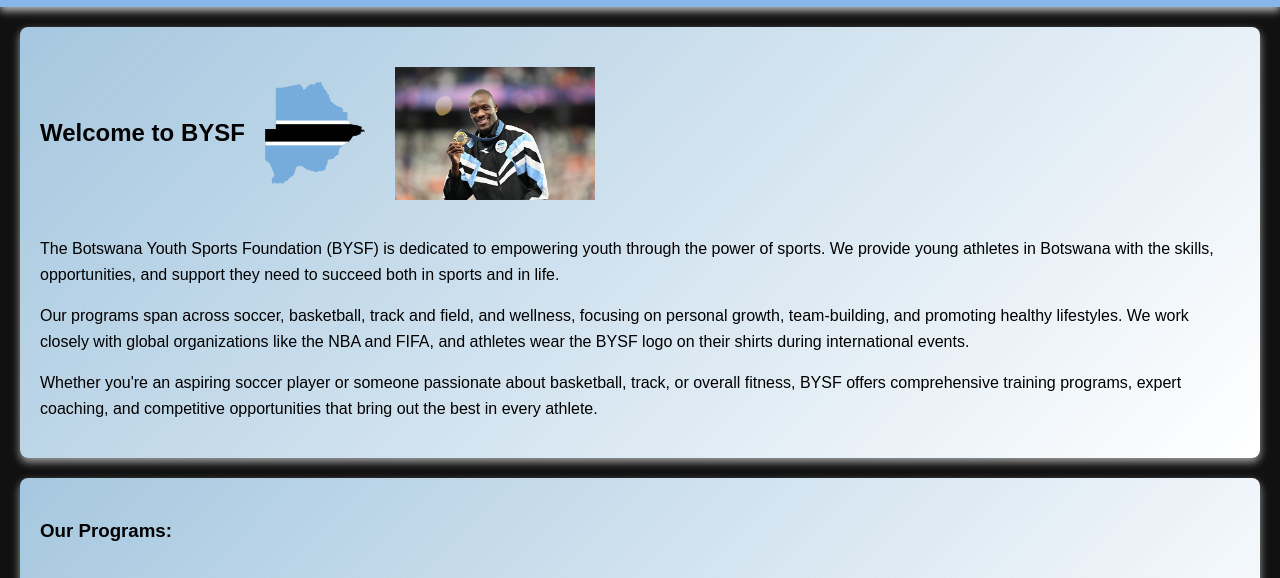
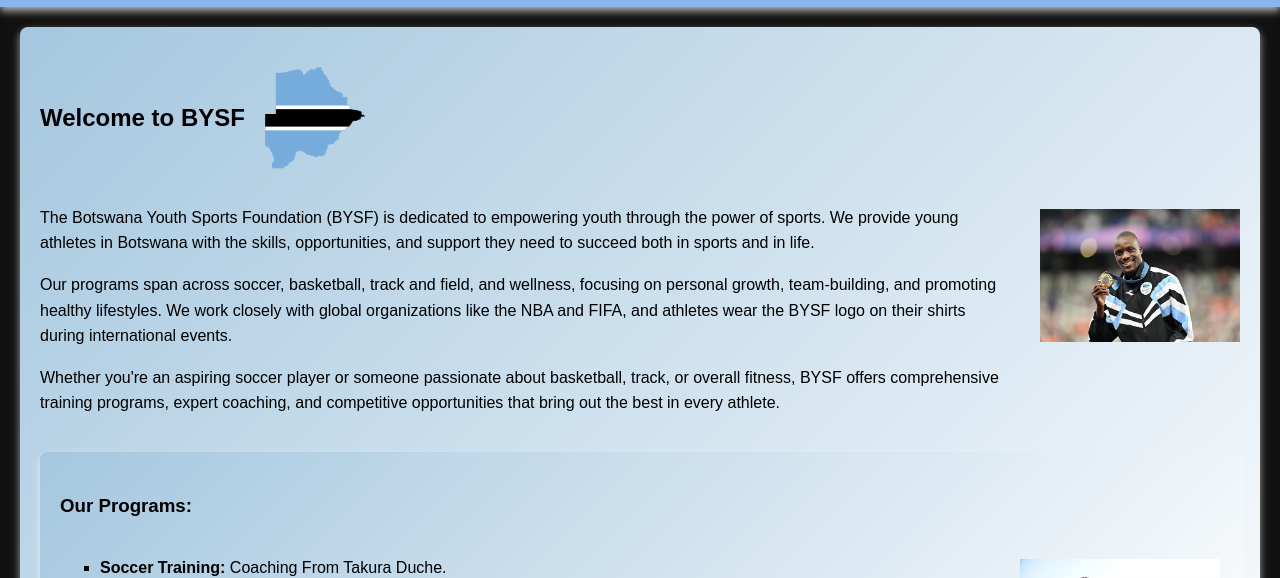
Before and after one commit to tduc05/HW02, a plain HTML site: page index.html in a window 1280 px wide. Shown: the part 143-721 px from the top of the page. Drawn offline with Linux system fonts and the light colour scheme.

Commit message:
Update index.html

```diff
--- a/index.html
+++ b/index.html
@@ -46,6 +46,7 @@
 
         .tebogo-container {
             display: flex;
+            justify-content: space-between; /* Space between text and image */
             align-items: flex-start;
             gap: 20px;
         }
@@ -82,18 +83,19 @@
 </header>
 
 <section>
-    <u1>
     <div class="welcome-container">
         <h2>Welcome to BYSF</h2>
         <img src="Flag_map_of_Botswana.svg.png" alt="Map of Botswana with flag" class="welcome-img">
-        <u1>
-            <img src="tebogo.jpg" alt="Tebogo" class="tebogo-img">
     </div>
 
-    <p>The Botswana Youth Sports Foundation (BYSF) is dedicated to empowering youth through the power of sports. We provide young athletes in Botswana with the skills, opportunities, and support they need to succeed both in sports and in life.</p>
-    <p>Our programs span across soccer, basketball, track and field, and wellness, focusing on personal growth, team-building, and promoting healthy lifestyles. We work closely with global organizations like the NBA and FIFA, and athletes wear the BYSF logo on their shirts during international events.</p>
-    <p>Whether you're an aspiring soccer player or someone passionate about basketball, track, or overall fitness, BYSF offers comprehensive training programs, expert coaching, and competitive opportunities that bring out the best in every athlete.</p>
-</section>
+    <div class="tebogo-container">
+        <div>
+            <p>The Botswana Youth Sports Foundation (BYSF) is dedicated to empowering youth through the power of sports. We provide young athletes in Botswana with the skills, opportunities, and support they need to succeed both in sports and in life.</p>
+            <p>Our programs span across soccer, basketball, track and field, and wellness, focusing on personal growth, team-building, and promoting healthy lifestyles. We work closely with global organizations like the NBA and FIFA, and athletes wear the BYSF logo on their shirts during international events.</p>
+            <p>Whether you're an aspiring soccer player or someone passionate about basketball, track, or overall fitness, BYSF offers comprehensive training programs, expert coaching, and competitive opportunities that bring out the best in every athlete.</p>
+        </div>
+        <img src="tebogo.jpg" alt="Tebogo" class="tebogo-img">
+    </div>
 
 <section>
     <h3>Our Programs:</h3>
```
